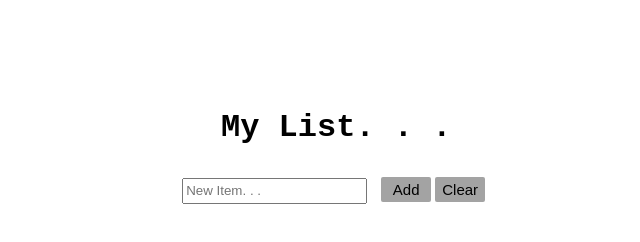
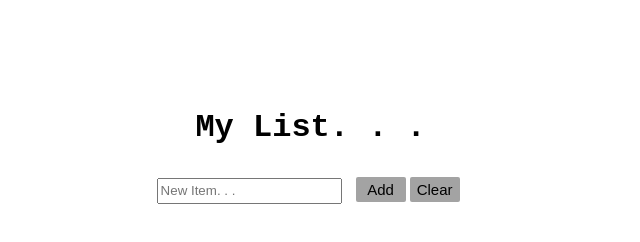
Before and after one commit to mromig09/CertIV-WebProgramming_Group1, a plain HTML site: page term2/week2/index3.html in a window 1280 px wide. Shown: the whole page, without its empty margins (399-1039 px from the left). Drawn offline with Linux system fonts and the light colour scheme.

Commit message:
Update index3.css

```diff
--- a/term2/week2/index3.css
+++ b/term2/week2/index3.css
@@ -27,7 +27,7 @@ input[type=text] {
 body{
     position: absolute;
     top: 10%;
-    left: 44%;
+    left: 42%;
 }
 
 h1{
```
